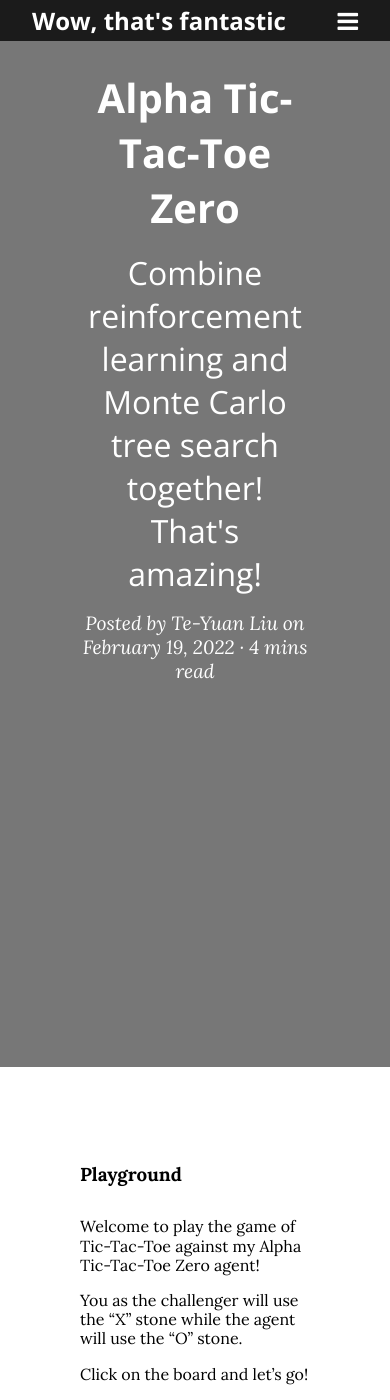
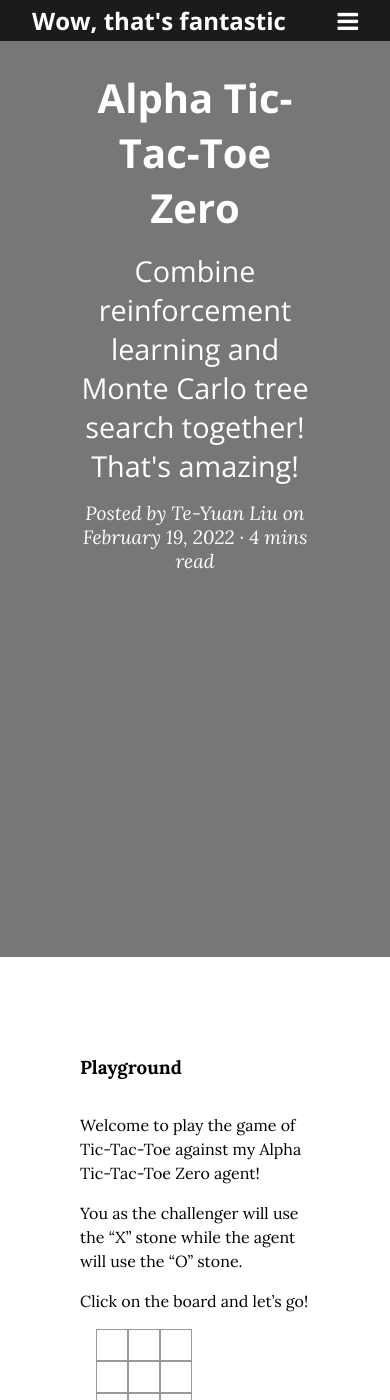
Before and after one commit to TeYuanLiu/teyuanliu.github.io, a Jekyll site: the page built from _projects/alpha-tic-tac-toe-zero.md, in a window 390 px wide and 1400 px high, scrolled down 314 px. Built offline with Jekyll 4.4.1, drawn with Linux system fonts in a browser that asks for light colours; formulas are drawn with MathJax 3; comment, search, counter and statistics services are not loaded.

Commit message:
increase mobile mode post content line height

```diff
--- a/css/main.css
+++ b/css/main.css
@@ -379,7 +379,7 @@ table {
   }
 
   .page-subheading {
-    font-size: 2rem;
+    font-size: 1.8rem;
   }
 
   .post-title {
@@ -396,7 +396,7 @@ table {
 
   .post-content {
     font-size: 1rem;
-    line-height: 1.2;
+    line-height: 1.5;
   }
 
   .blog-nav-btn {
```
